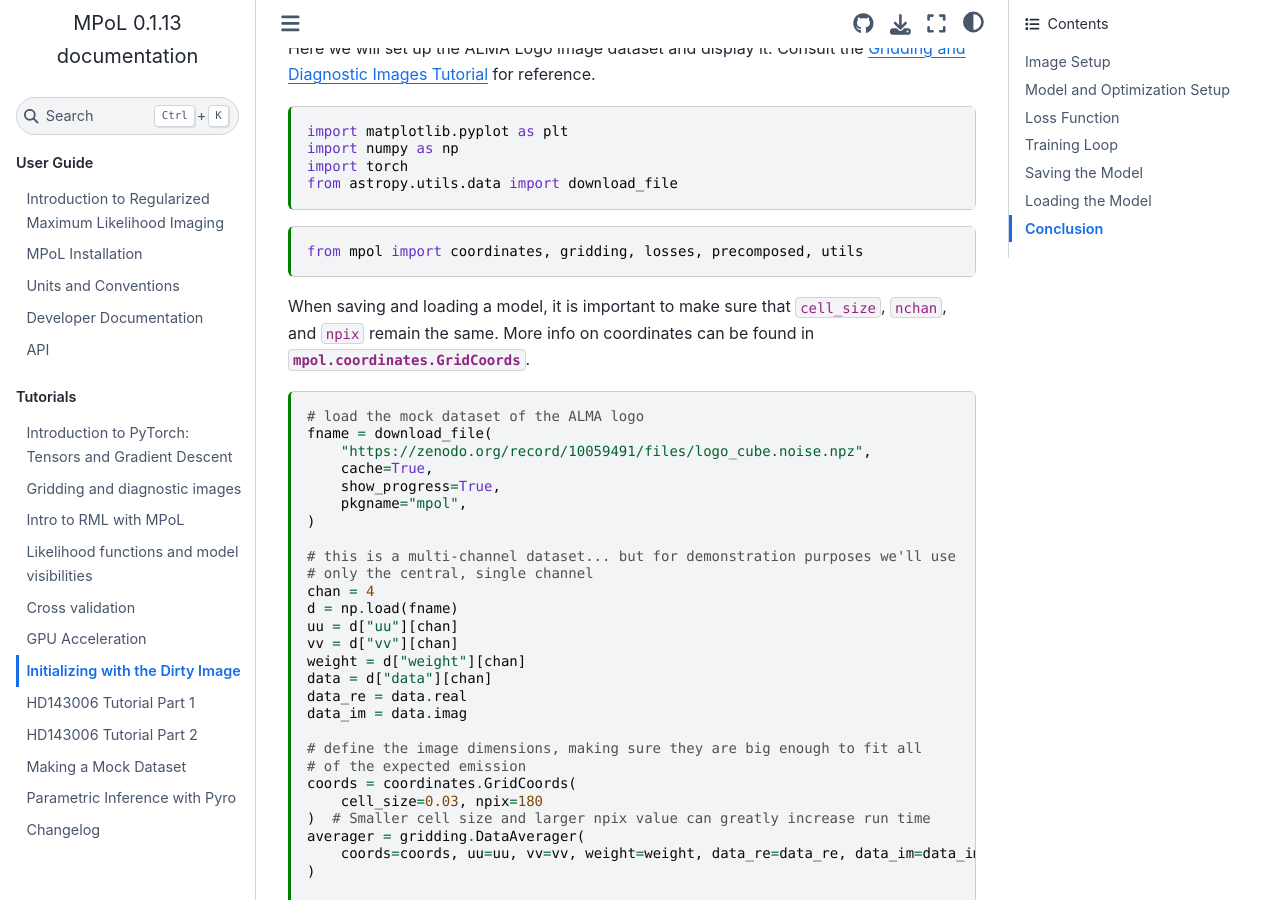
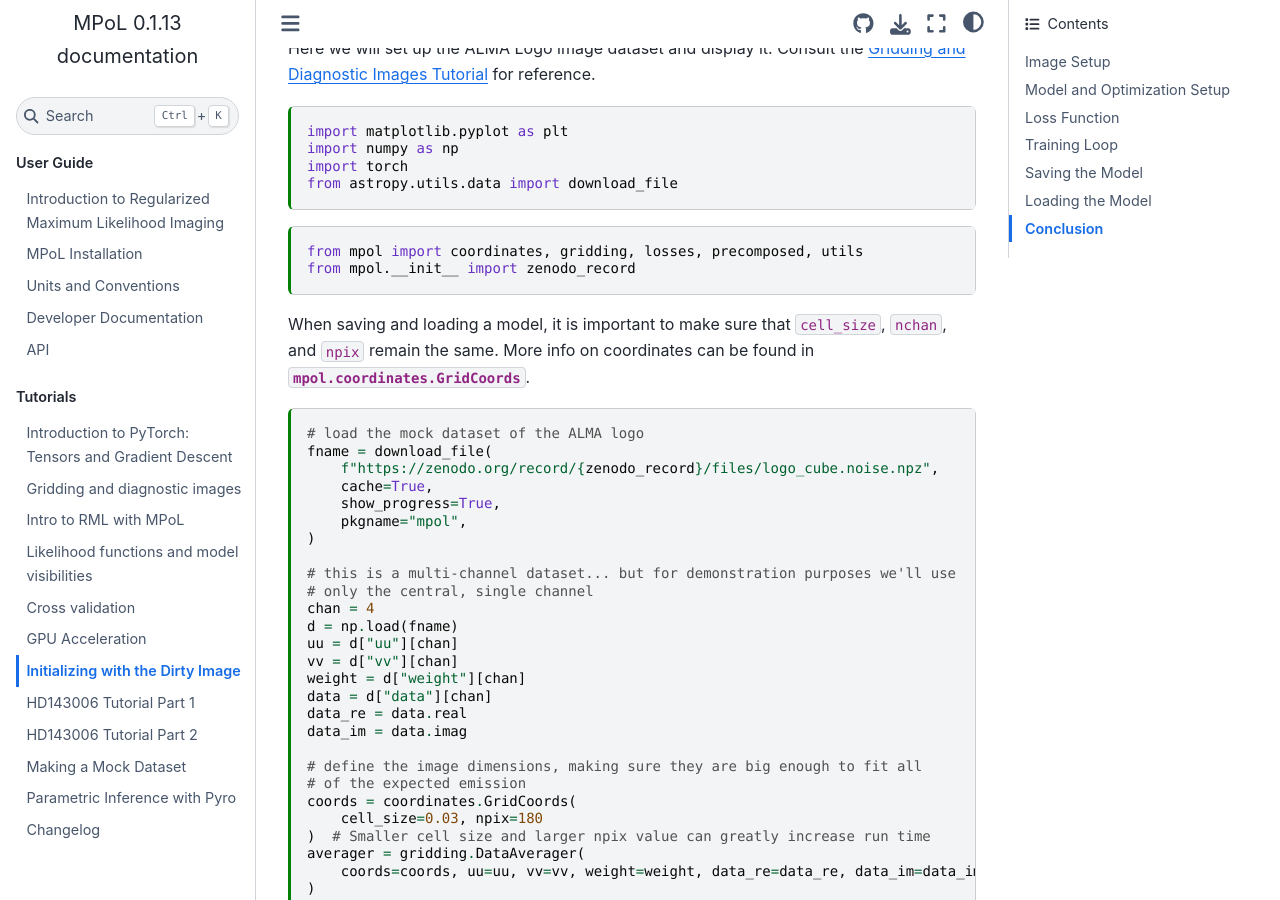
Before and after one commit to MPoL-dev/MPoL, a Sphinx documentation site: the page built from docs/ci-tutorials/initializedirtyimage.md, in a window 1280 px wide and 900 px high, scrolled down 910 px. Built offline with Sphinx 7.4.7 and the Sphinx Book theme 1.1.4, drawn with Linux system fonts in a browser that asks for light colours; some of the changed lines change nothing that is shown.

Commit message:
dirtyimage tutorial: update zenodo record ref

````diff
--- a/docs/ci-tutorials/initializedirtyimage.md
+++ b/docs/ci-tutorials/initializedirtyimage.md
@@ -40,6 +40,7 @@ from astropy.utils.data import download_file
 
 ```{code-cell}
 from mpol import coordinates, gridding, losses, precomposed, utils
+from mpol.__init__ import zenodo_record
 ```
 
 When saving and loading a model, it is important to make sure that ``cell_size``, ``nchan``, and ``npix`` remain the same. More info on coordinates can be found in {class}`mpol.coordinates.GridCoords`.
@@ -47,7 +48,7 @@ When saving and loading a model, it is important to make sure that ``cell_size``
 ```{code-cell}
 # load the mock dataset of the ALMA logo
 fname = download_file(
-    "https://zenodo.org/record/10059491/files/logo_cube.noise.npz",
+    f"https://zenodo.org/record/{zenodo_record}/files/logo_cube.noise.npz",
     cache=True,
     show_progress=True,
     pkgname="mpol",
````
